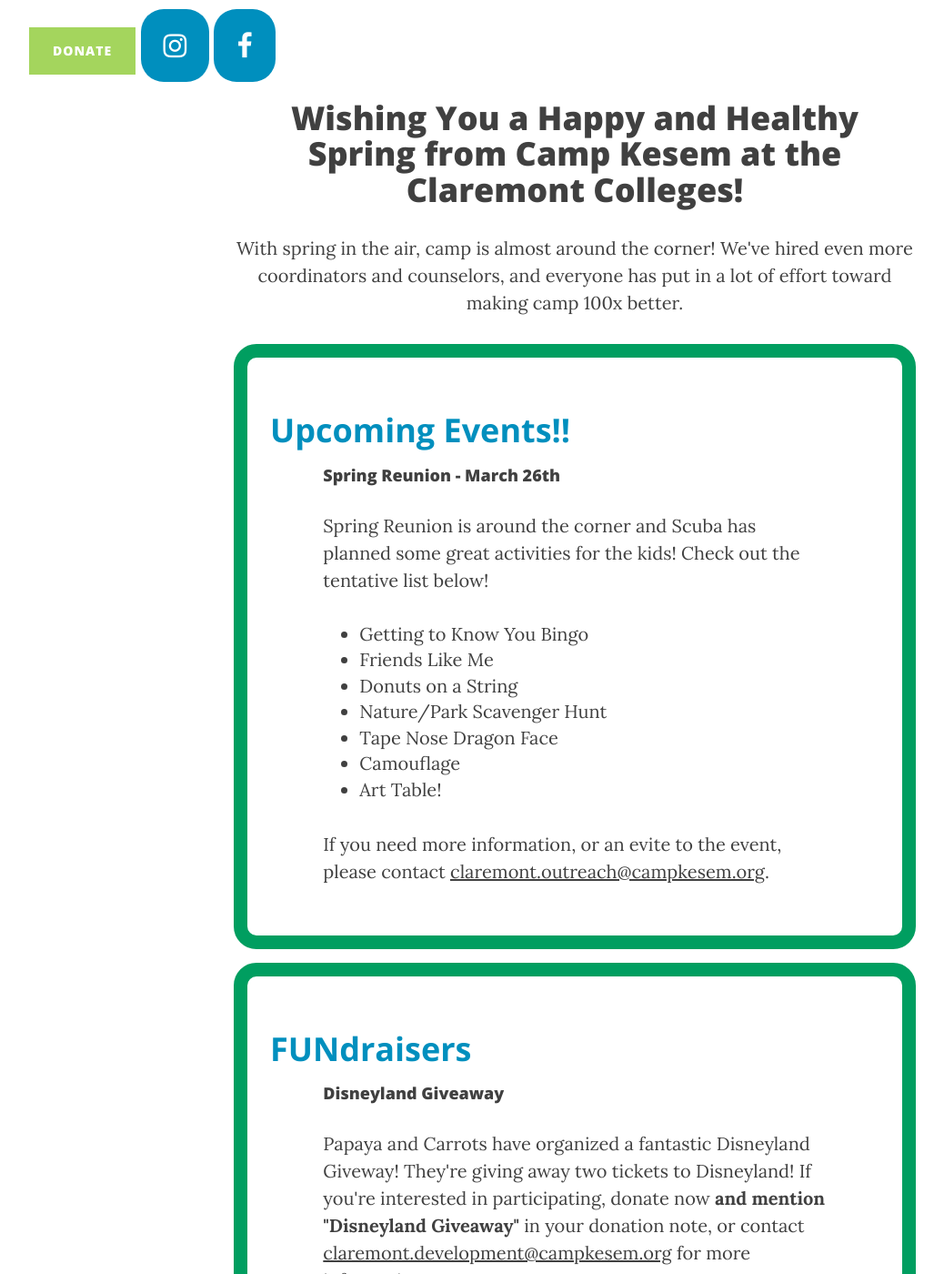
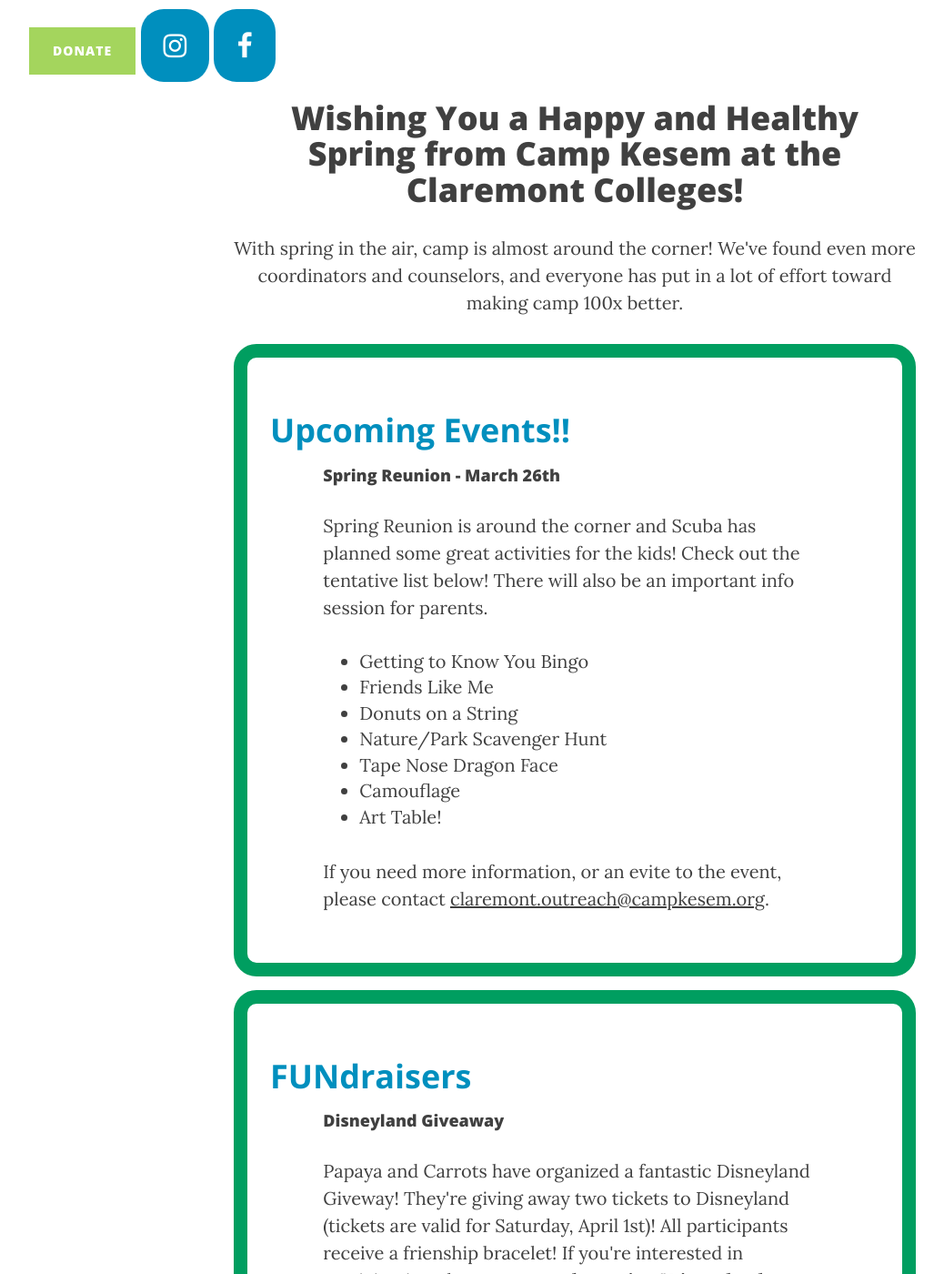
Before and after one commit to Camp-Kesem-at-the-Claremont-Colleges/campkesemclaremont.us, a Jekyll site: the page built from _posts/2017-03-03-newsletter.markdown, in a window 1280 px wide and 1400 px high, scrolled down 549 px. Shown: the whole window at 91% size, without its empty margins (8-1046 px from the left). Built offline with Jekyll 4.4.1, drawn with Linux system fonts in a browser that asks for light colours; nearby versions of some CDN libraries; comment, search, counter and statistics services are not loaded; some of the changed text lies outside the part shown.

Commit message:
fixed some edits

```diff
--- a/_posts/2017-03-03-newsletter.markdown
+++ b/_posts/2017-03-03-newsletter.markdown
@@ -29,14 +29,14 @@
     }
 </style>
 <h1 style="text-align: center;">Wishing You a Happy and Healthy Spring from Camp Kesem at the Claremont Colleges!</h1>
-<p style="text-align: center;">With spring in the air, camp is almost around the corner! We've hired even more coordinators and counselors, and everyone has put in a lot of effort toward making camp 100x better.</p>
+<p style="text-align: center;">With spring in the air, camp is almost around the corner! We've found even more coordinators and counselors, and everyone has put in a lot of effort toward making camp 100x better.</p>
 
 <div class="green-box space">
     <h2 class="section-heading">Upcoming Events!!</h2>
     <div class="row">
         <div class="col-md-10 col-md-offset-1">
             <h4>Spring Reunion - March 26th</h4>
-            <p>Spring Reunion is around the corner and Scuba has planned some great activities for the kids! Check out the tentative list below!</p>
+            <p>Spring Reunion is around the corner and Scuba has planned some great activities for the kids! Check out the tentative list below! There will also be an important info session for parents.</p>
                 <ul>
                     <li>Getting to Know You Bingo</li>
                     <li>Friends Like Me</li>
@@ -55,7 +55,7 @@
     <div class="row">
         <div class="col-md-10 col-md-offset-1">
             <h4>Disneyland Giveaway</h4>
-            <p>Papaya and Carrots have organized a fantastic Disneyland Giveway! They're giving away two tickets to Disneyland! If you're interested in participating, donate now <strong>and mention "Disneyland Giveaway"</strong> in your donation note, or contact <a href="mailto:claremont.development@campkesem.org">claremont.development@campkesem.org</a> for more information.</p>
+            <p>Papaya and Carrots have organized a fantastic Disneyland Giveway! They're giving away two tickets to Disneyland (tickets are valid for Saturday, April 1st)! All participants receive a frienship bracelet! If you're interested in participating, donate now <strong>and mention "Disneyland Giveaway"</strong> in your donation note, or contact <a href="mailto:claremont.development@campkesem.org">claremont.development@campkesem.org</a> for more information.</p>
             <div class="text-align" style="margin-bottom: 25px;"><a target="_blank" href="https://donate.kesem.org/fundraise?fcid=766838"><button class="blue-btn btn btn-primary">Donate Now!</button></a></div>
             <img style="margin-bottom: 25px;" src="/img/newsletter/spring2017/disneyland-giveaway.jpg">
         </div>
```
Also changed, not shown: other parts of _posts/2017-03-03-newsletter.markdown (+1 -1 lines).
